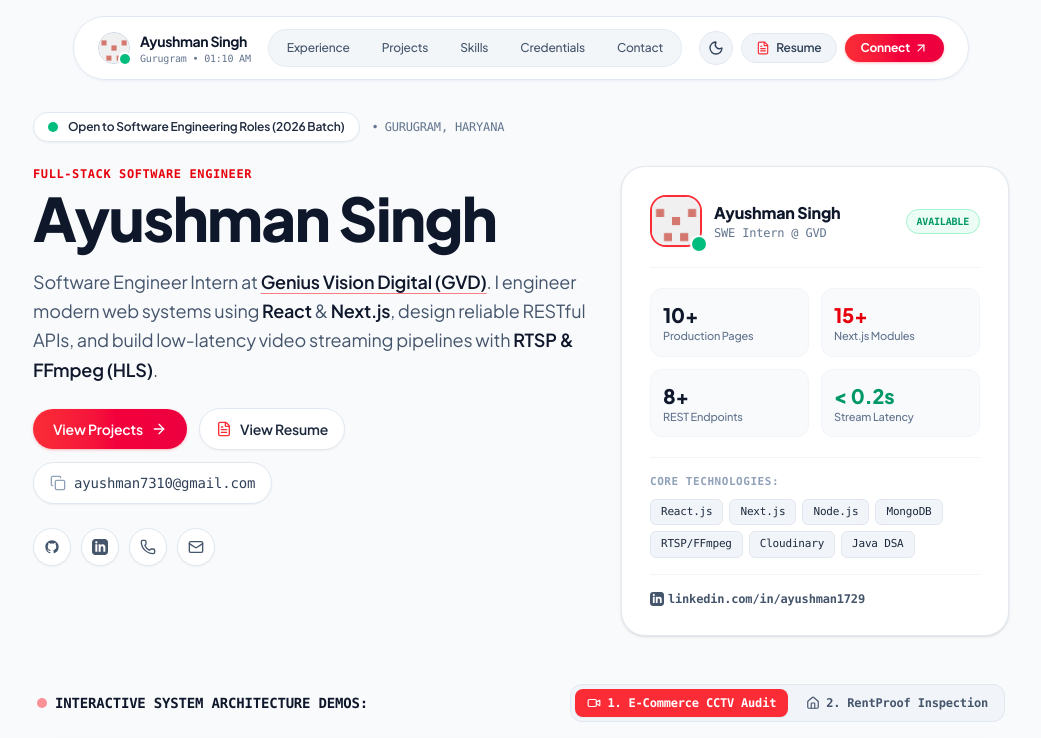
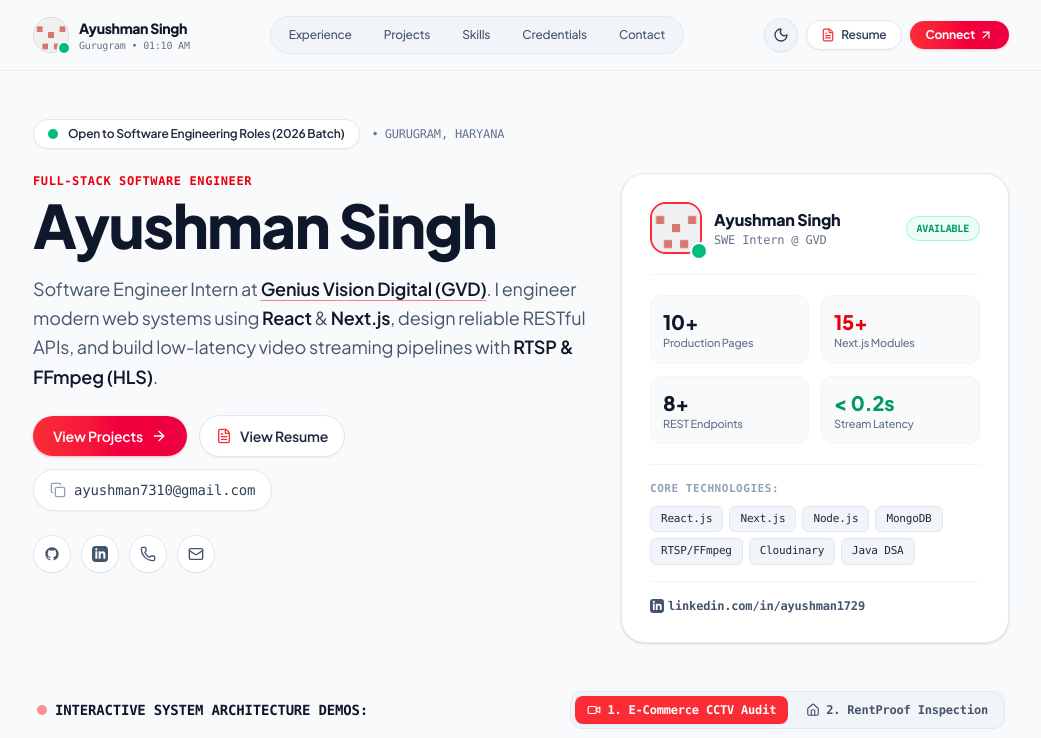
Before and after one commit to ayushman1729/portfolio, a React (Vite) app: page / in a window 1280 px wide. Shown: the top 738 px of the page, without its empty margins (119-1160 px from the left). Built offline with nearby package versions, Linux system fonts and the light colour scheme.

Commit message:
fix: sticky header positioning and no-overlap scrolling

```diff
--- a/src/App.jsx
+++ b/src/App.jsx
@@ -17,7 +17,6 @@
   const [isDark, setIsDark] = useState(false);
 
   useEffect(() => {
-    // Clear any previous dark preference to ensure light mode renders cleanly
     if (isDark) {
       document.documentElement.classList.add('dark');
     } else {
@@ -32,7 +31,7 @@
   return (
     <div className="min-h-screen bg-[#f8fafc] dark:bg-[#080a0f] text-slate-800 dark:text-slate-100 flex flex-col font-['Plus_Jakarta_Sans',sans-serif] selection:bg-red-500 selection:text-white transition-colors duration-200">
 
-      {/* Floating Header */}
+      {/* Seamless Sticky Header */}
       <Navbar
         onOpenResume={() => setIsResumeOpen(true)}
         isDark={isDark}
@@ -40,7 +39,7 @@
       />
 
       {/* Main Content */}
-      <main className="flex-1 pt-24 sm:pt-28 space-y-12 sm:space-y-16">
+      <main className="flex-1 pt-8 sm:pt-12 space-y-12 sm:space-y-16">
         <Hero
           onOpenResume={() => setIsResumeOpen(true)}
           isDark={isDark}
--- a/src/components/Navbar.jsx
+++ b/src/components/Navbar.jsx
@@ -1,5 +1,5 @@
 import React, { useState, useEffect } from 'react';
-import { Menu, X, ArrowUpRight, FileText, Sun, Moon, Sparkles } from 'lucide-react';
+import { Menu, X, ArrowUpRight, FileText, Sun, Moon } from 'lucide-react';
 import { personalInfo } from '../data/portfolioData';
 
 export default function Navbar({ onOpenResume, isDark, toggleTheme }) {
@@ -9,7 +9,7 @@
 
   useEffect(() => {
     const handleScroll = () => {
-      setScrolled(window.scrollY > 20);
+      setScrolled(window.scrollY > 10);
     };
     window.addEventListener('scroll', handleScroll);
     return () => window.removeEventListener('scroll', handleScroll);
@@ -41,15 +41,14 @@
   ];
 
   return (
-    <div className="fixed top-4 left-0 right-0 z-50 px-4 sm:px-6 pointer-events-none flex justify-center">
     <header
-        className={`pointer-events-auto w-full max-w-4xl rounded-full transition-all duration-300 ${
+      className={`sticky top-0 z-50 w-full transition-all duration-200 ${
         scrolled
-            ? 'bg-white/95 dark:bg-[#0c0f18]/90 backdrop-blur-md border border-slate-200/90 dark:border-zinc-800 shadow-md shadow-slate-200/50 dark:shadow-black/50 py-2 sm:py-2.5 px-4 sm:px-6'
-            : 'bg-white/90 dark:bg-[#0c0f18]/90 backdrop-blur-md border border-slate-200 dark:border-zinc-800/80 shadow-sm shadow-slate-200/40 dark:shadow-black/40 py-2.5 sm:py-3 px-4 sm:px-6'
+          ? 'bg-white/95 dark:bg-[#080a0f]/95 backdrop-blur-md border-b border-slate-200 dark:border-zinc-800 shadow-xs dark:shadow-black/50 py-3'
+          : 'bg-[#f8fafc]/90 dark:bg-[#080a0f]/90 backdrop-blur-md border-b border-slate-200/70 dark:border-zinc-800/70 py-4'
       }`}
     >
-        <div className="flex items-center justify-between">
+      <div className="max-w-5xl mx-auto px-4 sm:px-6 flex items-center justify-between">
 
         {/* Brand Identity */}
         <a href="#" className="flex items-center gap-2.5 group">
@@ -57,16 +56,16 @@
             <img
               src="/avatar.png"
               alt={personalInfo.name}
-                className="w-8 h-8 rounded-full object-cover border border-slate-300 dark:border-zinc-700 group-hover:scale-105 transition-transform"
+              className="w-9 h-9 rounded-full object-cover border border-slate-300 dark:border-zinc-700 group-hover:scale-105 transition-transform"
               onError={(e) => {
                 e.target.style.display = 'none';
               }}
             />
-              <span className="absolute bottom-0 right-0 w-2.5 h-2.5 rounded-full bg-emerald-500 ring-2 ring-white dark:ring-[#0c0f18]" />
+            <span className="absolute bottom-0 right-0 w-2.5 h-2.5 rounded-full bg-emerald-500 ring-2 ring-white dark:ring-[#080a0f]" />
           </div>
 
           <div className="flex flex-col">
-              <span className="text-sm font-bold tracking-tight text-slate-900 dark:text-white group-hover:text-red-500 transition-colors">
+            <span className="text-sm font-extrabold tracking-tight text-slate-900 dark:text-white group-hover:text-red-500 transition-colors">
               {personalInfo.name}
             </span>
             <span className="text-[10px] text-slate-500 dark:text-zinc-400 font-mono">
@@ -76,7 +75,7 @@
         </a>
 
         {/* Desktop Nav Items */}
-          <nav className="hidden md:flex items-center gap-1 bg-slate-100/90 dark:bg-zinc-900/90 p-1 rounded-full border border-slate-200/80 dark:border-zinc-800 text-xs">
+        <nav className="hidden md:flex items-center gap-1 bg-slate-100 dark:bg-zinc-900/90 p-1 rounded-full border border-slate-200 dark:border-zinc-800 text-xs">
           {navLinks.map((link) => (
             <a
               key={link.name}
@@ -94,7 +93,7 @@
           {/* Theme Toggle Button */}
           <button
             onClick={toggleTheme}
-              className="p-2 rounded-full bg-slate-100 dark:bg-zinc-800/80 text-slate-600 dark:text-zinc-300 hover:text-red-500 border border-slate-200 dark:border-zinc-700/60 transition-all hover:scale-105 active:scale-95"
+            className="p-2 rounded-full bg-slate-100 dark:bg-zinc-800 text-slate-600 dark:text-zinc-300 hover:text-red-500 border border-slate-200 dark:border-zinc-700 transition-all hover:scale-105 active:scale-95 shadow-xs"
             title={isDark ? "Switch to Light Mode" : "Switch to Dark Mode"}
             aria-label="Toggle theme"
           >
@@ -108,7 +107,7 @@
           {/* Resume Button */}
           <button
             onClick={onOpenResume}
-              className="inline-flex items-center gap-1.5 px-3.5 py-1.5 rounded-full text-xs font-semibold bg-slate-100 dark:bg-zinc-800 text-slate-700 dark:text-zinc-200 hover:bg-slate-200 dark:hover:bg-zinc-700 border border-slate-200 dark:border-zinc-700 transition-colors"
+            className="inline-flex items-center gap-1.5 px-3.5 py-1.5 rounded-full text-xs font-semibold bg-white dark:bg-zinc-800 text-slate-700 dark:text-zinc-200 hover:bg-slate-50 dark:hover:bg-zinc-700 border border-slate-200 dark:border-zinc-700 transition-colors shadow-xs"
           >
             <FileText className="w-3.5 h-3.5 text-red-500" />
             <span>Resume</span>
@@ -117,7 +116,7 @@
           {/* Contact Button */}
           <a
             href="#contact"
-              className="inline-flex items-center gap-1 px-4 py-1.5 rounded-full text-xs font-bold bg-gradient-to-r from-red-500 to-rose-600 hover:from-red-600 hover:to-rose-700 text-white shadow-sm shadow-red-500/25 transition-all hover:scale-[1.02] active:scale-[0.98]"
+            className="inline-flex items-center gap-1 px-4 py-1.5 rounded-full text-xs font-bold bg-gradient-to-r from-red-500 to-rose-600 hover:from-red-600 hover:to-rose-700 text-white shadow-xs shadow-red-500/25 transition-all hover:scale-[1.02] active:scale-[0.98]"
           >
             <span>Connect</span>
             <ArrowUpRight className="w-3.5 h-3.5" />
@@ -148,7 +147,7 @@
 
       {/* Mobile Menu */}
       {isOpen && (
-          <div className="sm:hidden pt-4 pb-2 border-t border-slate-200 dark:border-zinc-800 mt-3 space-y-1 text-sm font-medium animate-in slide-in-from-top-2 duration-150">
+        <div className="sm:hidden px-4 pt-3 pb-4 border-t border-slate-200 dark:border-zinc-800 mt-2 space-y-1 text-sm font-medium bg-white dark:bg-[#080a0f]">
           {navLinks.map((link) => (
             <a
               key={link.name}
@@ -180,6 +179,5 @@
         </div>
       )}
     </header>
-    </div>
   );
 }
```
Lines whose indentation alone changed are shown as unchanged.
